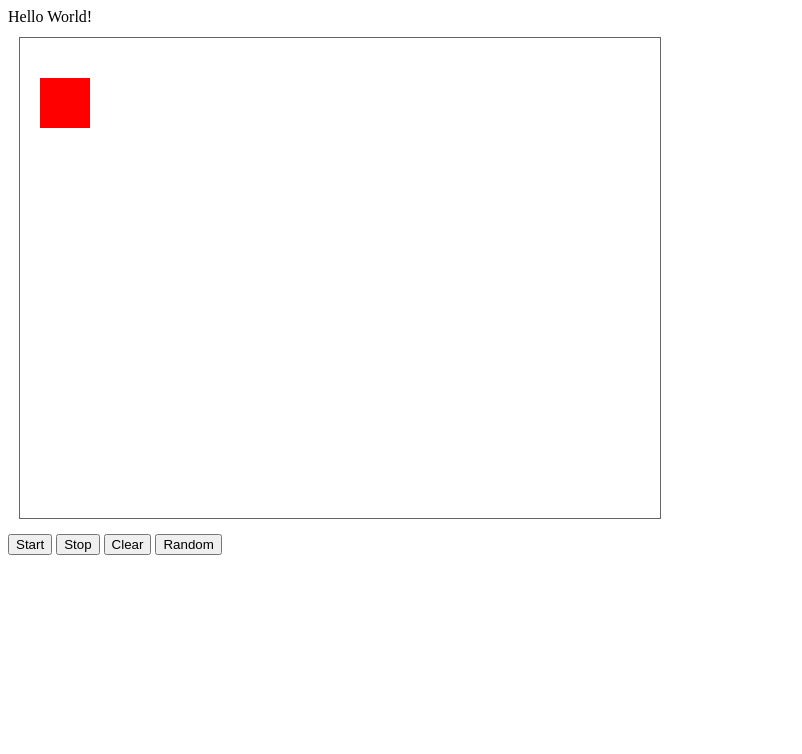
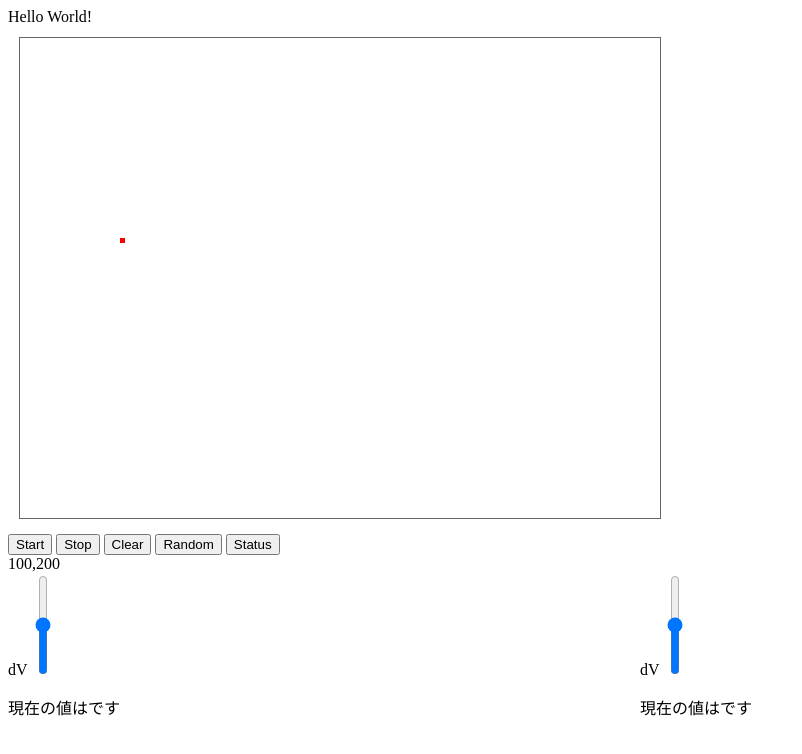
Before and after one commit to yunTum/lifegame, a website: page index.html in a window 1280 px wide. Shown: the whole page, without its empty margins (0-802 px from the left). Drawn offline with nearby package versions, Linux system fonts and the light colour scheme.

Commit message:
control my rocket

```diff
--- a/canvas.js
+++ b/canvas.js
@@ -1,8 +1,90 @@
-var canvas = document.getElementById("mycanvas");
-var ctx = canvas.getContext("2d");
 
-ctx.beginPath();
-ctx.rect(20, 40, 50, 50);
-ctx.fillStyle = "#FF0000";
-ctx.fill();
-ctx.closePath();
+class rocket{
+    constructor(x, y){
+        this.canvas = null;
+        this.ctx = null
+        this.x = x;
+        this.y = y;
+        this.vx = 0;
+        this.vy = 0;
+        this.totalX = 0;
+        this.totalY = 0;
+        this.hitX = 5;
+        this.hitY = 5;
+        this.deltaVx = 0;
+        this.deltaVy = 0;
+    }
+    create(){
+        this.ctx.beginPath();
+        this.ctx.rect(this.x, this.y, this.hitX, this.hitY);
+        this.ctx.fillStyle = "#FF0000";
+        this.ctx.fill();
+        this.ctx.closePath();
+    }
+    move(){
+        this.ctx.beginPath();
+        this.ctx.rect(this.x, this.y, this.hitX, this.hitY);
+        this.ctx.fillStyle = "#FF0000";
+        this.ctx.fill();
+        this.ctx.closePath();
+    }
+    clear(){
+        this.ctx.clearRect(this.x, this.y, this.hitX, this.hitY);
+    }
+    get coord() {
+        return [this.x, this.y];
+      }
+}
+
+const myRocket = new rocket(100, 200);
+
+function status_confirm(){
+    document.getElementById("status").innerHTML=myRocket.coord;
+}
+
+function move_myrocket(){
+    myRocket.clear();
+    myRocket.x += 10;
+    myRocket.y += 0;
+    myRocket.move();
+}
+
+//ページ読込終了時
+window.onload = ()=>{
+    myRocket.canvas = document.getElementById("mycanvas");
+    myRocket.ctx = myRocket.canvas.getContext("2d");
+    myRocket.create();
+    update();
+  }
+
+  function update(){
+    draw();
+    window.requestAnimationFrame(update);
+  }
+
+  function draw(){
+    myRocket.clear();
+    myRocket.deltaVx = Number(deltavx_value);
+    myRocket.deltaVy = Number(deltavy_value);
+    myRocket.totalX = (myRocket.vx + myRocket.deltaVx)
+    myRocket.totalY = (myRocket.vy + myRocket.deltaVy)
+    if (myRocket.x < 0){
+        myRocket.x = 0 + myRocket.hitX;
+    }
+    else if (myRocket.x > 640){
+        myRocket.x = 640 - myRocket.hitX;
+    }
+    if (myRocket.y < 0){
+        myRocket.y = 0 + myRocket.hitY;
+    }
+    else if (myRocket.y > 480){
+        myRocket.y = 480 - myRocket.hitY;
+    }
+    //if ((myRocket.y < 0) || (myRocket.y) >= 480){
+    //    myRocket.stepY *= -1;
+    //}
+    myRocket.x += myRocket.totalX;
+    myRocket.y += myRocket.totalY;
+    myRocket.move();
+    document.getElementById("status").innerHTML=myRocket.coord;
+  }
--- a/index.html
+++ b/index.html
@@ -8,7 +8,7 @@
           margin: 11px;
         }
     </style>
-    <title>You are Cells!</title>
+    <title>Orbit Simulation</title>
   </head>
   <body>
     Hello World!
@@ -20,9 +20,24 @@
         <input id="stopButton" type="button" value="Stop" >
         <input id="clearButton" type="button" value="Clear" >
         <input id="randomButton" type="button" value="Random" >
+        <input id="statusButton" type="button" value="Status" onclick="status_confirm()">
+        <div id="status">hello</div>
     </div>
-        <script type="text/javascript" src="./cell.js"></script>
+    <div class="deltavx-wrap">
+        <label for="deltavx">dV</label>
+        <input type="range" id="deltavx" name="deltavx" min="-1" max="1" step="0.05" value="0" oninput="deltavx_get(this.value)">
+               <p>現在の値は<span id="deltavx_value"></span>です</p>
+    </div>
+    <div class="deltavy-wrap">
+        <label for="deltavy">dV</label>
+        <input type="range" id="deltavy" name="deltavy" min="-1" max="1" step="0.05" value="0" oninput="deltavy_get(this.value)">
+               <p>現在の値は<span id="deltavy_value"></span>です</p>
+    </div>
+        <script type="text/javascript" src="./rocket.js"></script>
         <script type="text/javascript" src="./canvas.js"></script>
+        <script src="https://code.jquery.com/jquery-3.6.0.min.js"></script>
+        <script src="https://code.jquery.com/ui/1.12.1/jquery-ui.js"></script>
+        <link rel="stylesheet" type="text/css" href="style.css">
   </body>
 
 </html>
--- a/main.js
+++ b/main.js
@@ -5,12 +5,12 @@ const BrowserWindow = electron.BrowserWindow;
 let mainWindow = null;
 app.on('ready', () => {
   // mainWindowを作成（windowの大きさや、Kioskモードにするかどうかなどもここで定義できる）
-  mainWindow = new BrowserWindow({width: 640+60, height: 480+200});
+  mainWindow = new BrowserWindow({width: 640+80, height: 480+400});
   // Electronに表示するhtmlを絶対パスで指定（相対パスだと動かない）
   mainWindow.loadURL('file://' + __dirname + '/index.html');
 
   // ChromiumのDevツールを開く
-  //mainWindow.webContents.openDevTools();
+  mainWindow.webContents.openDevTools();
 
   mainWindow.on('closed', function() {
     mainWindow = null;
--- /dev/null
+++ b/rocket.js
@@ -0,0 +1,14 @@
+var deltavx_value = 0;
+var deltavy_value = 0;
+//////////////////////////////////////////////////////////
+//get delta vx
+function deltavx_get(val){
+  deltavx_value = val;
+  document.getElementById("deltavx_value").innerHTML = deltavx_value
+}
+
+//get delta vy
+function deltavy_get(val){
+  deltavy_value = val;
+  document.getElementById("deltavy_value").innerHTML = deltavx_value
+}
--- /dev/null
+++ b/style.css
@@ -0,0 +1,21 @@
+#deltavx {
+    -webkit-appearance: slider-vertical;
+    width: 20px;
+    height: 100px;
+}
+
+#deltavy {
+    -webkit-appearance: slider-vertical;
+    width: 20px;
+    height: 100px;
+}
+
+.deltavx-wrap {
+    float: left;
+    width: 50%; /* 要素の幅を50%に定義 */
+}
+
+.deltavy-wrap {
+    float: right;
+    width: 50%; /* 要素の幅を50%に定義 */
+}
```
Also changed, not shown: README.md, cell.js (deleted).
